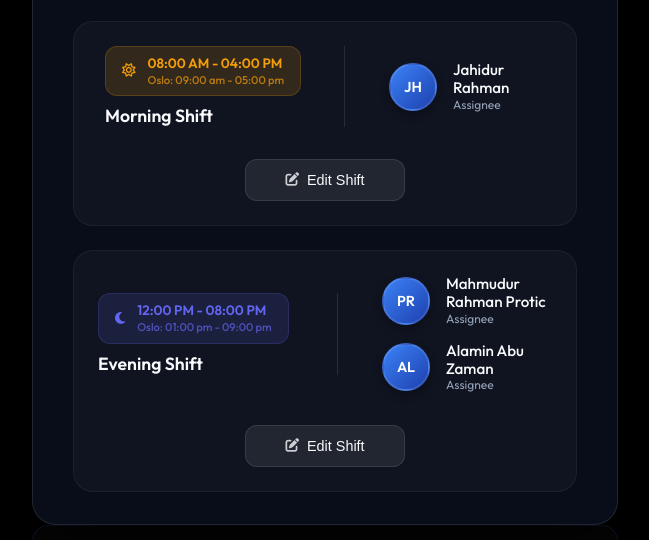
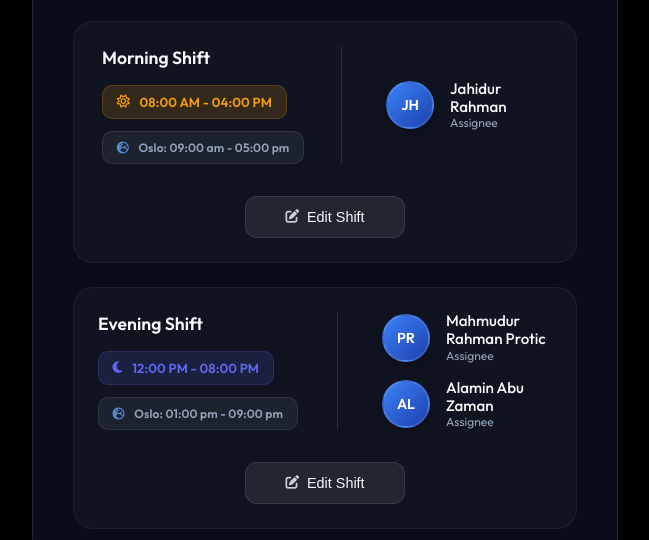
Before and after one commit to jhrahman/shiftmate, a website: page index.html in a window 1280 px wide. Shown: the part 260-800 px from the top of the page, without its empty margins (315-964 px from the left). Drawn offline with Linux system fonts and the light colour scheme.

Commit message:
Improve timezone display with separate badges for Dhaka and Oslo

```diff
--- a/index.html
+++ b/index.html
@@ -62,14 +62,17 @@
                     <div class="schedule-row">
                         <div class="row-main">
                             <div class="col-time">
-                                <div class="time-badge morning">
-                                    <i class="fa-regular fa-sun"></i>
-                                    <div class="time-vertical">
+                                <span class="shift-name">Morning Shift</span>
+                                <div class="time-group">
+                                    <div class="time-badge morning">
+                                        <i class="fa-regular fa-sun"></i>
                                         <span id="morningTimeDisplay">08:00 AM - 04:00 PM</span>
-                                        <span id="morningTimeOslo" class="oslo-label">Oslo: 03:00 AM - 11:00 AM</span>
+                                    </div>
+                                    <div class="time-badge oslo">
+                                        <i class="fa-solid fa-earth-europe"></i>
+                                        <span id="morningTimeOslo">Oslo: 03:00 AM - 11:00 AM</span>
                                     </div>
                                 </div>
-                                <span class="shift-name">Morning Shift</span>
                             </div>
                             <div class="col-person">
                                 <div class="assignee-card">
@@ -92,14 +95,17 @@
                     <div class="schedule-row">
                         <div class="row-main">
                             <div class="col-time">
-                                <div class="time-badge evening">
-                                    <i class="fa-solid fa-moon"></i>
-                                    <div class="time-vertical">
+                                <span class="shift-name">Evening Shift</span>
+                                <div class="time-group">
+                                    <div class="time-badge evening">
+                                        <i class="fa-solid fa-moon"></i>
                                         <span id="eveningTimeDisplay">12:00 PM - 08:00 PM</span>
-                                        <span id="eveningTimeOslo" class="oslo-label">Oslo: 07:00 AM - 03:00 PM</span>
+                                    </div>
+                                    <div class="time-badge oslo">
+                                        <i class="fa-solid fa-earth-europe"></i>
+                                        <span id="eveningTimeOslo">Oslo: 07:00 AM - 03:00 PM</span>
                                     </div>
                                 </div>
-                                <span class="shift-name">Evening Shift</span>
                             </div>
                             <div class="col-person" id="eveningList">
                                 <!-- Populated by JS -->
--- a/style.css
+++ b/style.css
@@ -210,28 +210,36 @@ body {
     gap: 0.5rem;
 }
 
+.time-group {
+    display: flex;
+    flex-direction: column;
+    gap: 0.75rem;
+    margin-top: 0.5rem;
+}
+
 .time-badge {
     display: inline-flex;
     align-items: center;
-    gap: 0.75rem;
-    padding: 0.5rem 1rem;
-    border-radius: 12px;
-    font-size: 0.85rem;
+    gap: 0.6rem;
+    padding: 0.5rem 0.85rem;
+    border-radius: 10px;
+    font-size: 0.82rem;
     font-weight: 600;
     width: fit-content;
+    white-space: nowrap;
+    letter-spacing: 0.01em;
 }
 
-.time-vertical {
-    display: flex;
-    flex-direction: column;
-    gap: 0.15rem;
-    line-height: 1.2;
+.time-badge.oslo {
+    background: rgba(148, 163, 184, 0.1);
+    color: var(--text-muted);
+    border: 1px solid rgba(148, 163, 184, 0.15);
+    font-size: 0.75rem;
 }
 
-.oslo-label {
-    font-size: 0.7rem;
-    opacity: 0.7;
-    font-weight: 500;
+.time-badge.oslo i {
+    color: var(--primary-light);
+    opacity: 0.8;
 }
 
 .time-badge.morning {
```
